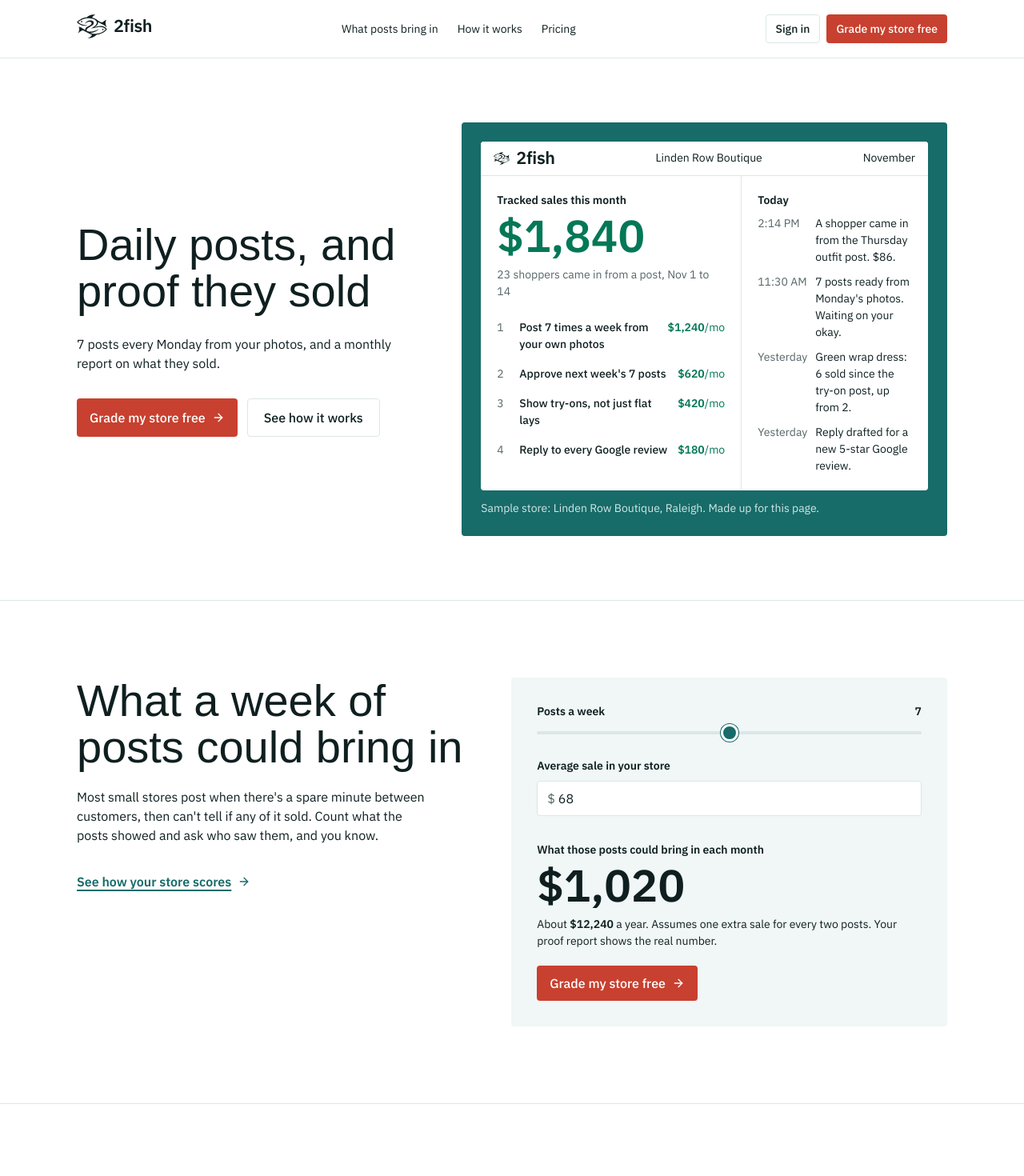
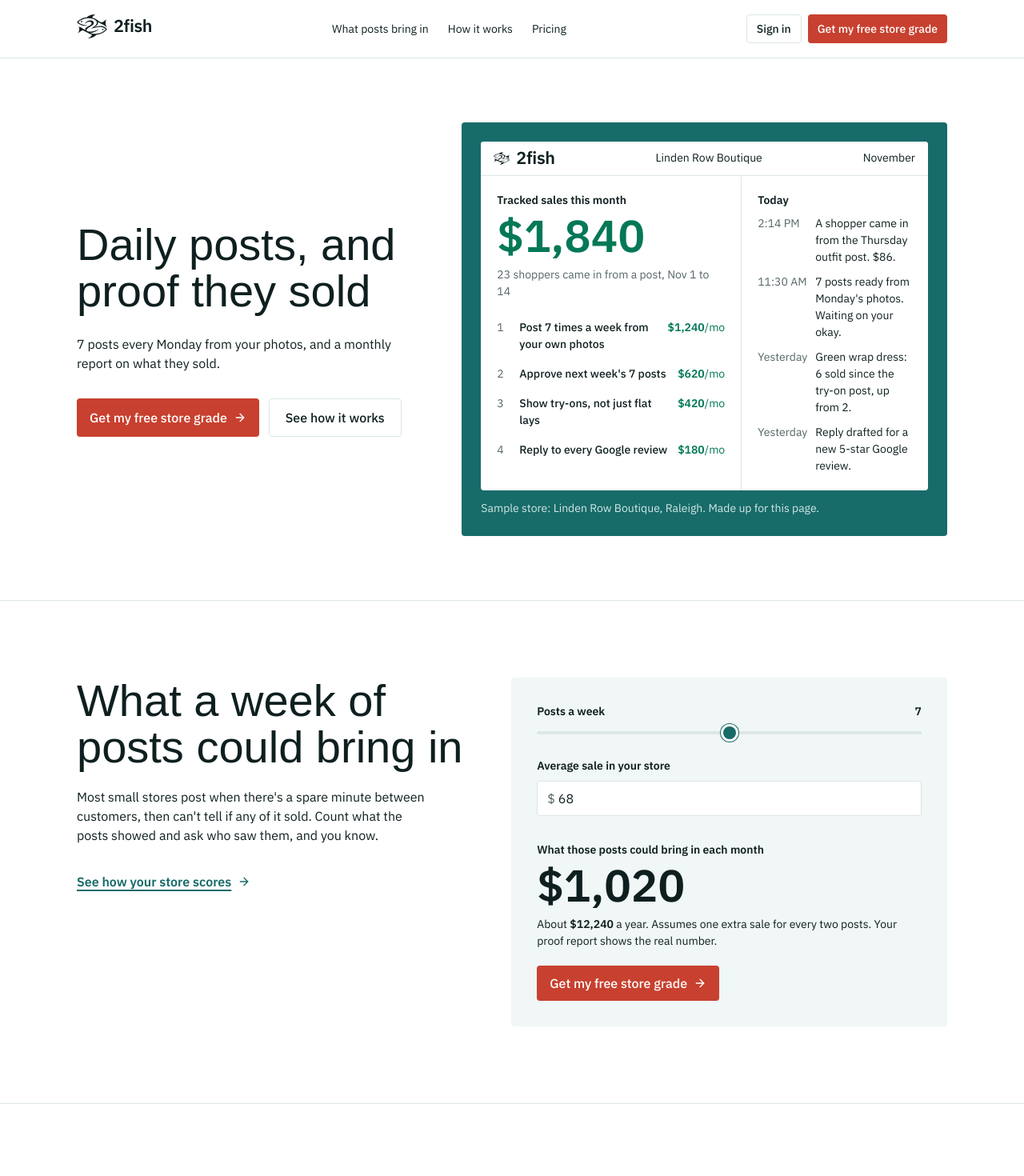
Before and after one commit to jacksonsanders13/2fish, a Next.js app: page / in a window 1280 px wide. Shown: the top 1470 px of the page at 80% size. Built offline with nearby package versions, Linux system fonts and the light colour scheme; a web font is replaced by a local one.

Commit message:
Button text: Get my free store grade

```diff
--- a/src/components/app/dashboard.tsx
+++ b/src/components/app/dashboard.tsx
@@ -141,7 +141,7 @@ export function Dashboard({
                 <p className="mt-1 text-sm">Six questions, about 2 minutes, then 2fish has something to work with.</p>
                 <Button asChild size="sm" variant="signal" className="mt-3">
                   <Link href="/audit">
-                    Grade my store free
+                    Get my free store grade
                     <ArrowRight aria-hidden="true" />
                   </Link>
                 </Button>
--- a/src/components/landing/calculator.tsx
+++ b/src/components/landing/calculator.tsx
@@ -73,7 +73,7 @@ export function PostsCalculator({ className }: { className?: string }) {
 
       <Button asChild size="lg" variant="signal" className="mt-5 w-full sm:w-auto">
         <Link href="/audit">
-          Grade my store free
+          Get my free store grade
           <ArrowRight aria-hidden="true" />
         </Link>
       </Button>
--- a/src/components/landing/landing.tsx
+++ b/src/components/landing/landing.tsx
@@ -30,7 +30,7 @@ export function Landing() {
               >
                 <Button asChild size="lg" variant="signal" className="h-12 px-5 text-base">
                   <Link href="/audit">
-                    Grade my store free
+                    Get my free store grade
                     <ArrowRight aria-hidden="true" />
                   </Link>
                 </Button>
@@ -151,7 +151,7 @@ export function Landing() {
             <h2 className="max-w-2xl text-display text-white">Bring what you have and we&apos;ll multiply it</h2>
             <Button asChild size="lg" variant="signal" className="h-12 w-full px-5 text-base sm:w-auto">
               <Link href="/audit">
-                Grade my store free
+                Get my free store grade
                 <ArrowRight aria-hidden="true" />
               </Link>
             </Button>
--- a/src/components/landing/site-header.tsx
+++ b/src/components/landing/site-header.tsx
@@ -28,8 +28,8 @@ export function SiteHeader() {
           </Button>
           <Button asChild size="sm" variant="signal">
             <Link href="/audit">
-              <span className="sm:hidden">Free grade</span>
-              <span className="hidden sm:inline">Grade my store free</span>
+              <span className="sm:hidden">Free store grade</span>
+              <span className="hidden sm:inline">Get my free store grade</span>
             </Link>
           </Button>
         </div>
```
